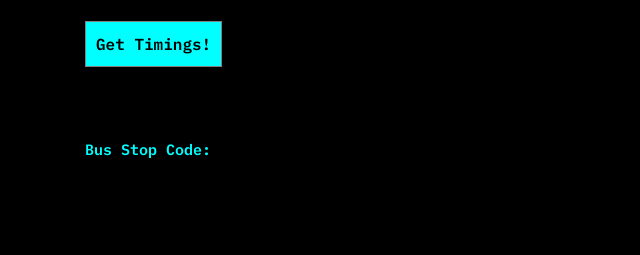
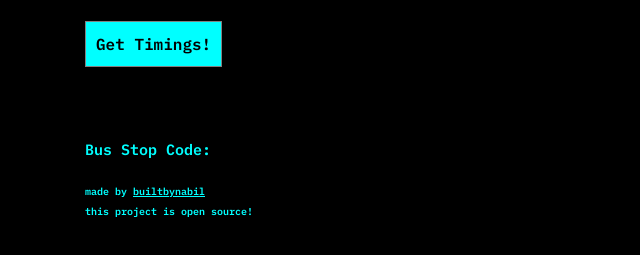
Before and after one commit to builtbynabil/bus-timings, a website: page website/index.html in a window 1280 px wide. Shown: the part 151-406 px from the top of the page, without its empty margins (0-640 px from the left). Drawn offline with nearby package versions, Linux system fonts and the light colour scheme.

Commit message:
changed website and added footer

```diff
--- a/website/index.html
+++ b/website/index.html
@@ -4,7 +4,7 @@
 <head>
     <meta charset="utf-8" />
     <meta http-equiv="X-UA-Compatible" content="IE=edge">
-    <title>Page Title</title>
+    <title>Bus Services By builtbynabil</title>
     <meta name="viewport" content="width=device-width, initial-scale=1">
 
     <link rel="stylesheet" href="https://stackpath.bootstrapcdn.com/bootstrap/4.1.3/css/bootstrap.min.css" integrity="sha384-MCw98/SFnGE8fJT3GXwEOngsV7Zt27NXFoaoApmYm81iuXoPkFOJwJ8ERdknLPMO"
@@ -52,6 +52,13 @@
         </div>
     </div>
 
+    <div class="footer">
+        <div class="container">
+            <h6>made by <a href="http://github.com/builtbynabil">builtbynabil</a></h6>
+            <h6>this project is open source!</h6>
+        </div>
+    </div>
+
     <script src="https://cdnjs.cloudflare.com/ajax/libs/jquery/3.3.1/jquery.min.js"></script>
     <script src="main.js"></script>
 </body>
--- a/website/main.css
+++ b/website/main.css
@@ -42,3 +42,12 @@
     border: 1px solid gray;
     padding: 10px;
 }
+
+.footer .container h6 {
+    font-size: 10px;
+}
+
+a{
+    color: cyan;
+    text-decoration: underline;
+}
```
